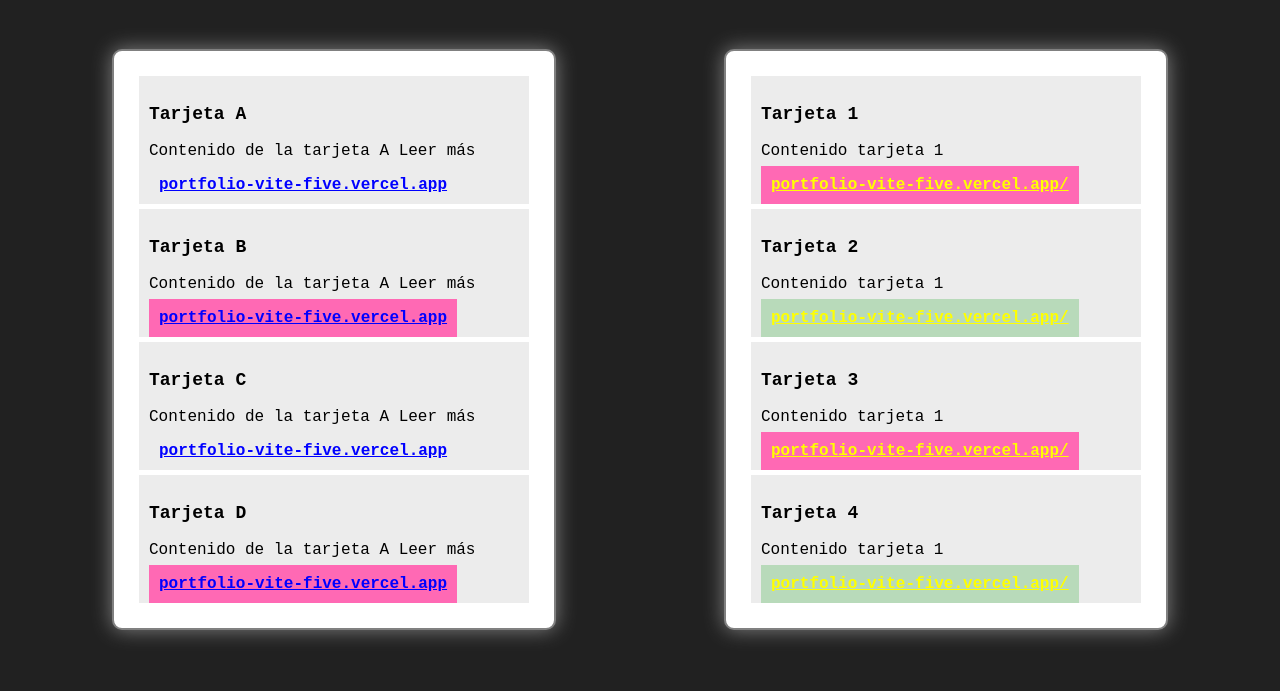
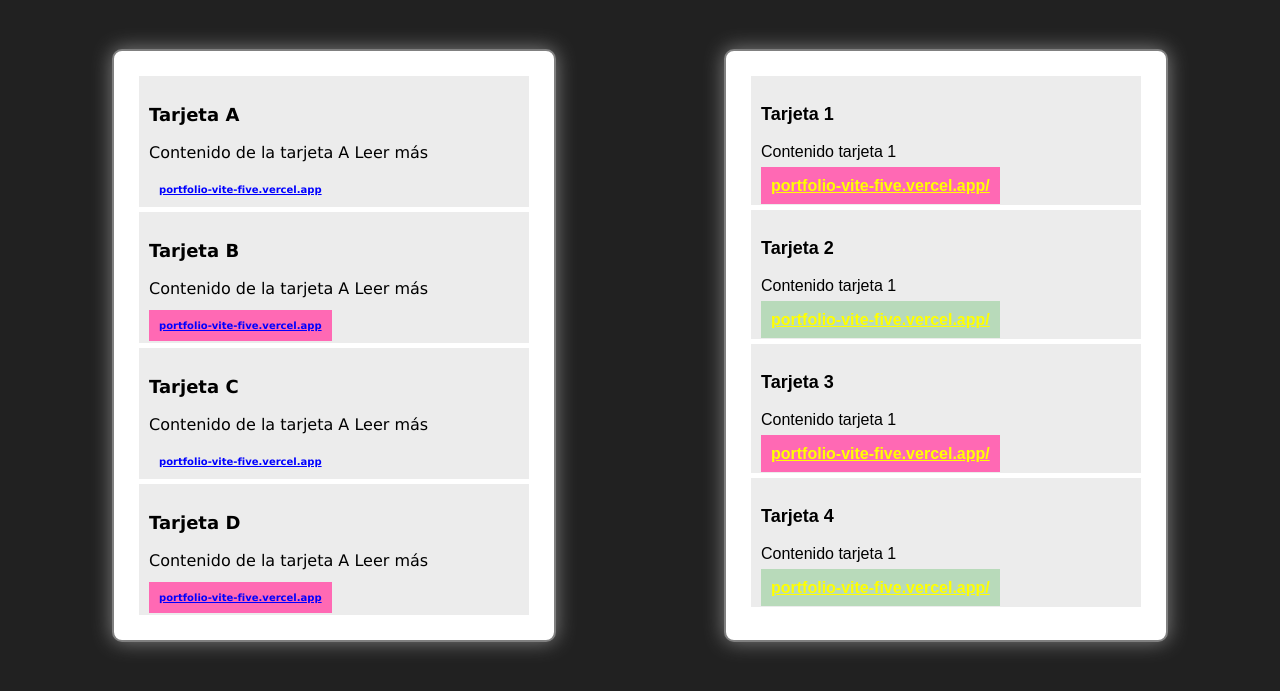
Before and after one commit to franz8818/Master-CSS3, a plain HTML site: page 02-Variables/index.html in a window 1280 px wide. Shown: the part 61-752 px from the top of the page. Drawn offline with Linux system fonts and the light colour scheme.

Commit message:
BEM, VAR & BOX

```diff
--- a/02-Variables/styles.css
+++ b/02-Variables/styles.css
@@ -6,6 +6,9 @@ Caja donde guardo un dato
     --link: YELLOW;
     --background-color: hotpink;
     --background-color2: #b8daba;
+    --font-A: Verdana;
+    --font-b: Arial;
+    --font-size: x-small;
 }
 
 body {
@@ -50,7 +53,7 @@ h1{
     padding: 10px;
     margin: 5px;
     /* border-bottom: 1px solid #aaaaaa; */
-    font-family:'Courier New', Courier, monospace;
+    font-family:var(--font-A);
     background-color: #ececec;
 }
 
@@ -64,6 +67,7 @@ h1{
     color: blue;
     padding: 10px;
     font-weight: bold;
+    font-size: var(--font-size);
 }
 
 .cardA__link--pink{
@@ -97,7 +101,7 @@ h1{
     padding: 10px;
     margin: 5px;
     /* border-bottom: 1px solid #aaaaaa; */
-    font-family:'Courier New', Courier, monospace;
+    font-family: var(--font-b);
     background-color: #ececec;
     color: black;
 }
@@ -128,7 +132,7 @@ h1{
     padding: 10px;
     margin: 5px;
     /* border-bottom: 1px solid #aaaaaa; */
-    font-family:'Courier New', Courier, monospace;
+    font-family: var(--font-b);
     background-color: #ececec;
     color: black;
 }
--- /dev/null
+++ b/03-box-sizing/styles.css
@@ -0,0 +1,52 @@
+body {
+    background-color: cadetblue;
+    color: black;
+}
+
+.container {
+    display: flex;
+    justify-content: space-between;
+    margin: 20px;
+}
+
+
+/* BEM */
+.cardsA{
+    /* TAMAÑOS */
+    width: 300px;
+    height: 180px;
+
+    /* MARGENES */
+    margin: 50px auto;
+    padding: 8px;
+
+    /* EXTRAS */
+    border: 1px solid gray;
+    box-shadow: 0px 0px 10px gray;
+    border-radius: 10px;
+    text-align: center;
+    background-color: #ffffff;
+
+    /* BOX-SIZING */
+    box-sizing: border-box; /* Respeta el tamaño de la caja */
+}
+
+.cards__cardA{
+    padding: 8px 1px;
+    margin: 1px auto;
+    /* border-bottom: 1px solid #aaaaaa; */
+    font-family:'Courier New', Courier, monospace;
+    background-color: #ececec;
+}
+
+/* .clave .key selector */
+.cardA__title {
+    font-size: 18px;
+    font-weight: bold;
+}
+
+.cardA__link {
+    color: 15202b;
+    padding: 0px;
+    font-weight: bold;
+}
```
Also changed, not shown: 03-box-sizing/index.html (added, +27 -0 lines).
